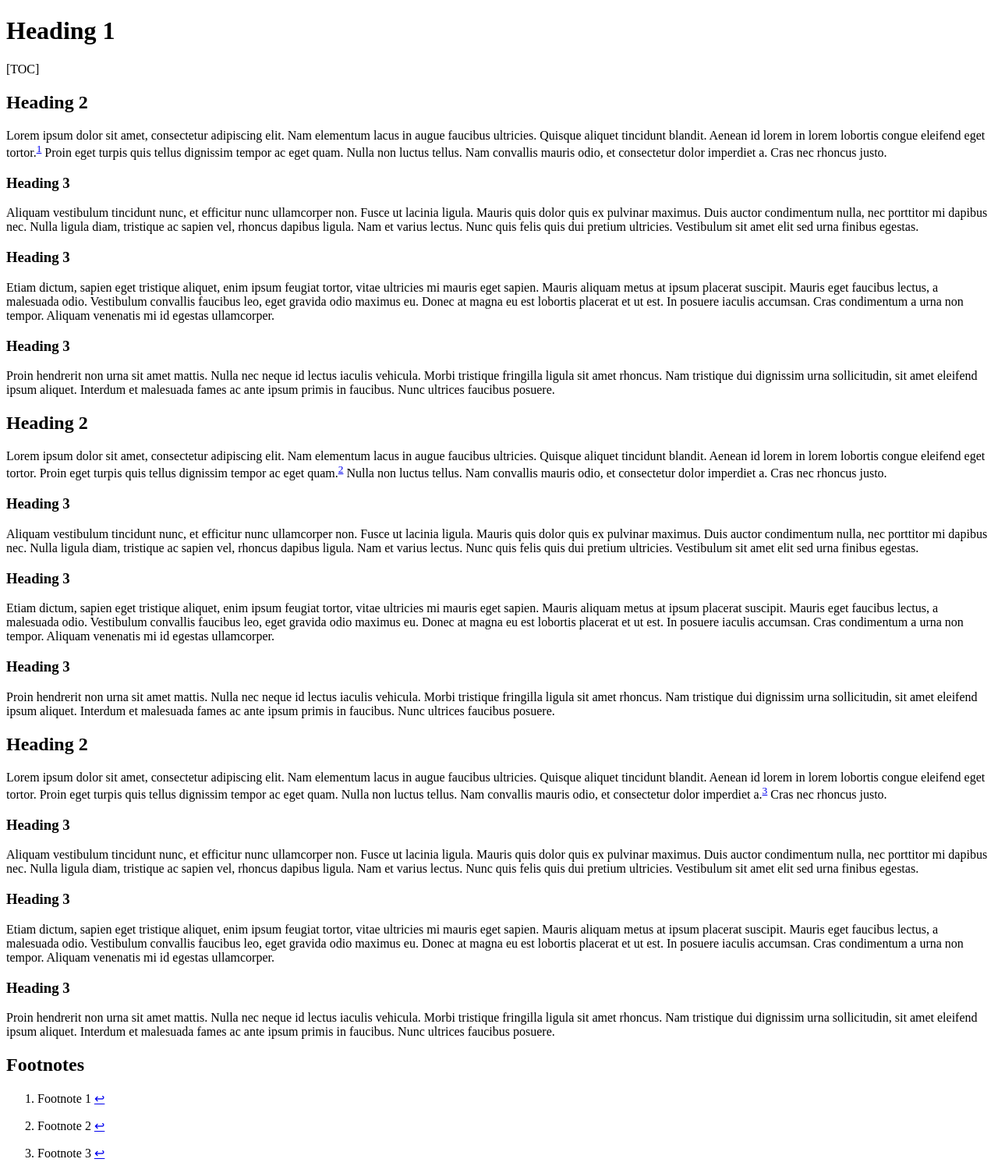
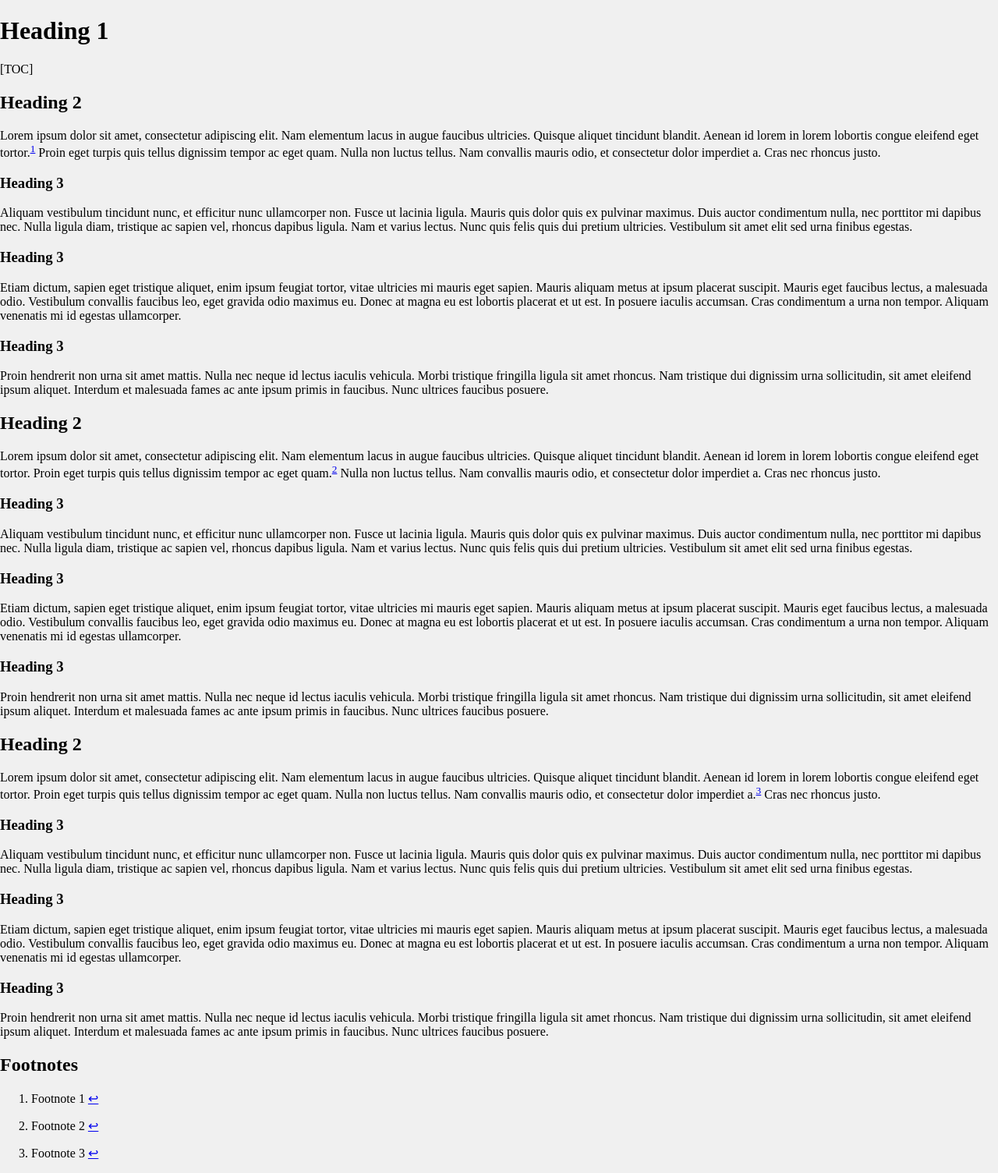
Before and after one commit to CigdemTongal/cigdemtongal.github.io, a Jekyll site: the page built from index.md, in a window 1280 px wide. Shown: the whole page at 78% size. Built offline with Jekyll 4.4.1, drawn with Linux system fonts in a browser that asks for light colours; our own code applies the rules of GitHub Pages for plain Markdown files.

Commit message:
Update default.html

```diff
--- a/_layouts/default.html
+++ b/_layouts/default.html
@@ -5,14 +5,33 @@
   <meta name="viewport" content="width=device-width, initial-scale=1">
   <title>{{ page.title }}</title>
 
-  <!-- Paged.js auto mode -->
-  <script src="https://unpkg.com/pagedjs/dist/paged.polyfill.js"></script>
+  <!-- Paged.js (pinned stable version) -->
+  <script src="https://unpkg.com/pagedjs@0.4.3/dist/paged.polyfill.js"></script>
 
   <style>
-    /* Paged (print + preview) */
+    /* Print definition */
     @page {
       size: A4;
       margin: 2.5cm;
+    }
+
+    /* Screen preview ONLY */
+    @media screen {
+
+      html {
+        background: #f0f0f0;
+      }
+
+      body {
+        margin: 0;
+      }
+
+      .pagedjs_page {
+        background: white;
+        margin: 1.5rem auto;
+        box-shadow: 0 0 0 1px #ddd;
+      }
+
     }
   </style>
 </head>
```
